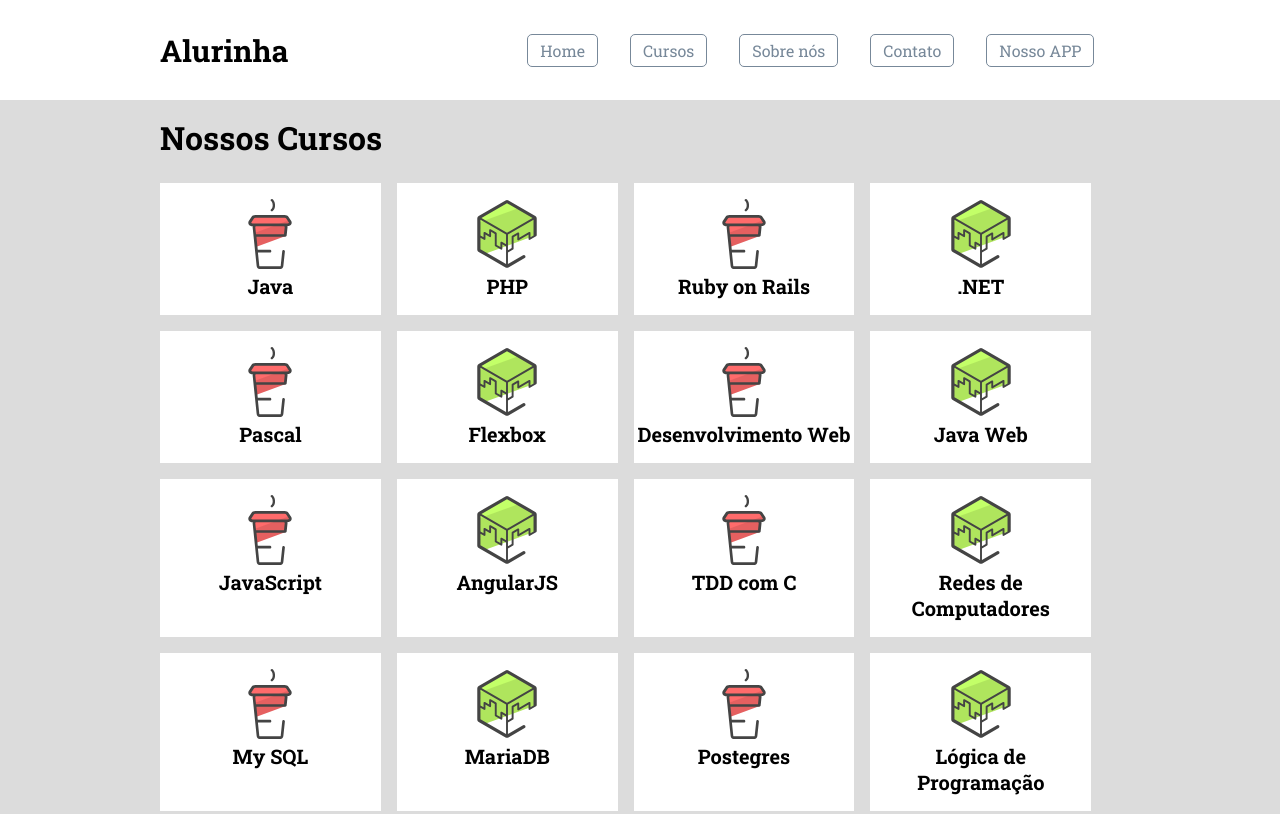
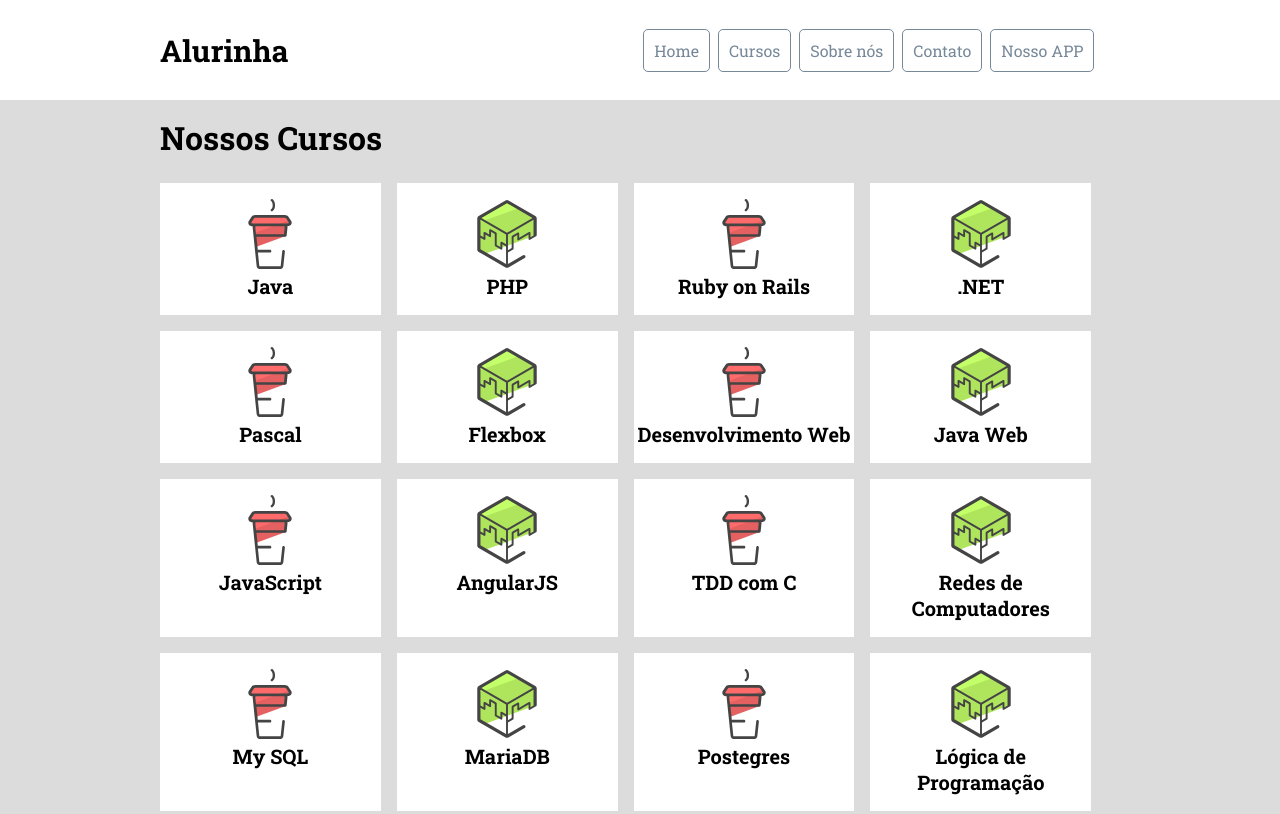
Before and after one commit to rodrigo-nasc/alurinha, a plain HTML site: page index.html in a window 1280 px wide. Shown: the top 814 px of the page. Drawn offline with Linux system fonts and the light colour scheme.

Commit message:
Mudança no css responsivo

```diff
--- a/style.css
+++ b/style.css
@@ -38,14 +38,15 @@ body{
 
 .lista li{
     margin-left: 2rem;
+    padding: 10px 5px;
     border: 1px solid lightslategray;
-    padding: 5px 6px;
     border-radius: 5px;
     text-align: center;
 }
 
 .lista li:hover{
-    background-color: lightslategray ;
+    background-color: lightslategray;
+    padding: 10px 5px;
 }
 
 .lista a{
@@ -53,11 +54,12 @@ body{
     text-decoration: none;
     font-size: 16px;
     font-family: 'Roboto Slab', serif;
-    padding: 5px 6px;
+    padding: 10px 5px;
 }
 
 .lista a:hover{
     color: white;
+    padding: 10px 5px;
 }
 
 .principal h1{
@@ -300,6 +302,10 @@ input{
     .vantagens{
         width: auto;
     }
+
+    .lista li{
+        margin-left: 0.5rem;
+    }
 }
 
 @media only screen and (max-width:1023px){
@@ -381,6 +387,7 @@ input{
 
     .vantagens{
         width: auto;
+        margin-top: 2rem;
     }
 
     .logos{
```
